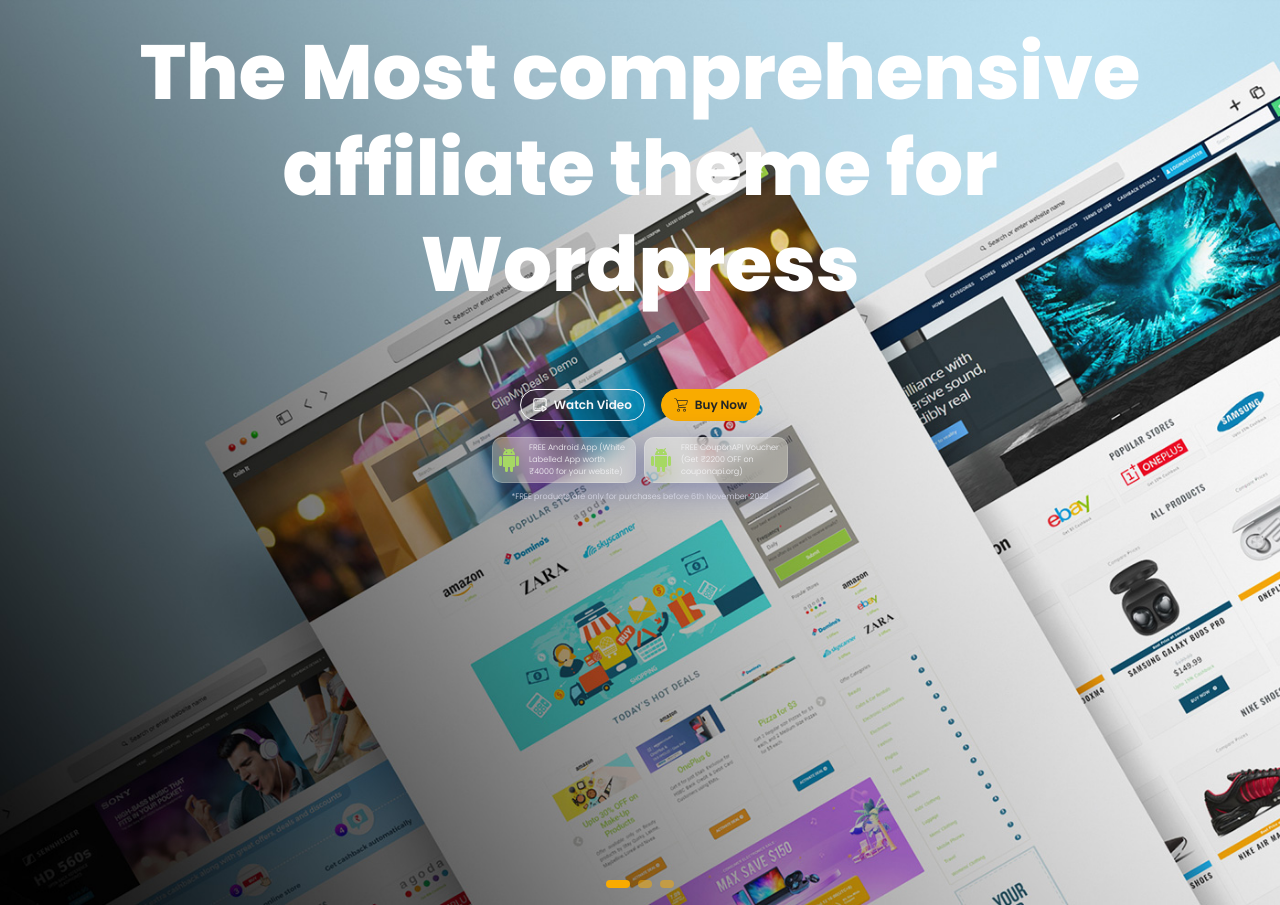
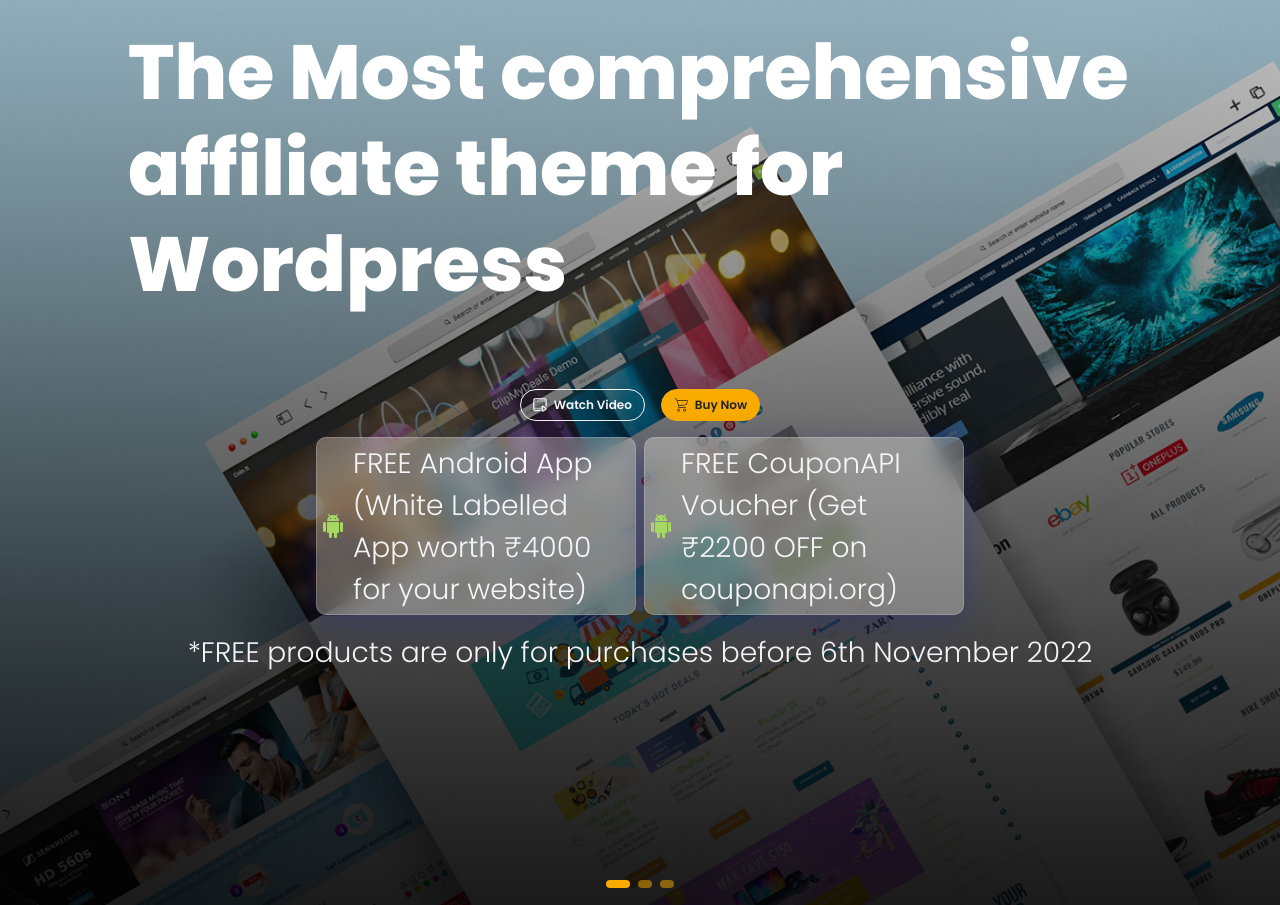
Before and after one commit to arshad81/clipmydeals, a PHP site: page / in a window 1280 px wide. Shown: the part 89-994 px from the top of the page. Run offline with PHP 8.4, Linux system fonts and the light colour scheme; some libraries are stand-ins or nearby versions.

Commit message:
Done for SM screen 568px

```diff
--- a/index.php
+++ b/index.php
@@ -1,28 +1,52 @@
 <?php
 include "./header.php"; ?>
 <div id="imageCarousel" class="carousel slide carousel-fade position-relative" data-bs-ride="carousel">
-    <div class="carousel-indicators">
+    <div class="carousel-indicators ">
         <button type="button" data-bs-target="#imageCarousel" data-bs-slide-to="0" class="active" aria-current="true" aria-label="Slide 1"></button>
         <button type="button" data-bs-target="#imageCarousel" data-bs-slide-to="1" aria-label="Slide 2"></button>
         <button type="button" data-bs-target="#imageCarousel" data-bs-slide-to="2" aria-label="Slide 3"></button>
     </div>
     <div class="carousel-inner ">
         <div class="carousel-item active">
-            <img src="./assets/images/mobile-version-image-1.jpg" class="d-block d-lg-none w-100 opacity-100" width="360px" alt="...">
-            <img src="./assets/images/Lg-Banner-1.jpg" class="d-none d-lg-block w-100 " alt="...">
+            <img src="./assets/images/mobile-version-image-1.jpg" class="d-block d-md-none w-100 opacity-100" width="360px" alt="...">
+            <img src="./assets/images/Tab-Banner-1.jpg" class="d-none d-md-block w-100 " alt="...">
             <div class="position-absolute top-0 start-50 translate-middle-x  w-100">
-                <p class="h1 text-custom-white text-center mx-auto mt-4 lh-sm carousel-text">The Most comprehensive affiliate theme for Wordpress</h1>
-                <div class="d-flex justify-content-center mt-10p">
-                    <button class="btn btn-outline-light mx-2 watch-btn"> <img class="me-1 " src="./assets/images/icons/btn-video.svg" alt="buy-now" width="14px"> Watch Video</button>
-                    <button class="btn btn-primary mx-2"> <img class="me-1" src="./assets/images/icons/buy-now-icon.svg" alt="buy-now" width="14px"> Buy Now</button>
+                <p class="h1 text-custom-white text-center text-md-start mx-auto mt-4 lh-sm carousel-text">The Most comprehensive affiliate theme for Wordpress</h1>
+                <div class="d-flex justify-content-center mt-6p ">
+                    <button class="btn btn-outline-light btn-sm-lg mx-2 watch-btn"> <img class="me-1 " src="./assets/images/icons/btn-video.svg" alt="buy-now" width="14px"> Watch Video</button>
+                    <button class="btn btn-primary btn-sm-lg mx-2"> <img class="me-1" src="./assets/images/icons/buy-now-icon.svg" alt="buy-now" width="14px"> Buy Now</button>
                 </div>
-                <div>
+                <div class="mt-sm-3">
                     <div class="d-flex justify-content-center mt-3">
                         <div class="glassmorphism-text-div mx-1  d-flex py-1 align-items-center">
                             <img class="mx-1" src="./assets/images/icons/banner-android-icon.svg" width="24px" alt="">
                             <p class="text-light m-0 mx-1  fs-6">FREE Android App (White Labelled App worth ₹4000 for your website) </p>
                         </div>
-                        <div class="glassmorphism-text-div mx-1 py-1 d-flex align-items-center">
+                        <div class="glassmorphism-text-div w-9rem mx-1 py-1 d-flex align-items-center ">
+                            <img class="mx-1" src="./assets/images/icons/banner-android-icon.svg" width="24px" alt="">
+                            <p class="text-light m-0 mx-1  fs-6">FREE CouponAPI Voucher (Get ₹2200 OFF on couponapi.org) </p>
+                        </div>
+                    </div>
+                    <p class="text-light text-center mt-2 fs-6 mt-sm-3">*FREE products are only for purchases before 6th November 2022</p>
+                </div>
+            </div>
+        </div>
+        <div class="carousel-item">
+        <img src="./assets/images/mobile-version-images-2.jpg" class="d-block d-md-none w-100 opacity-100" width="360px" alt="...">
+            <img src="./assets/images/tab-size-banner-2.jpg" class="d-none d-md-block w-100 " alt="...">
+            <div class="position-absolute top-0 start-50 translate-middle-x  w-100">
+                <p class="h1 text-custom-white text-center text-md-start mx-auto mt-4 lh-sm carousel-text">High featured android application specially made for you!</h1>
+                <div class="d-flex justify-content-center mt-6p ">
+                    <button class="btn btn-outline-light mx-2"> <img class="me-1" src="./assets/images/icons/btn-video.svg" alt="buy-now" width="14px"> Watch Video</button>
+                    <button class="btn btn-primary mx-2"> <img class="me-1" src="./assets/images/icons/buy-now-icon.svg" alt="buy-now" width="14px"> Buy Now</button>
+                </div>
+                <div>
+                    <div class="d-flex justify-content-center mt-3">
+                        <div class="glassmorphism-text-div w-9rem border border-2  border-primary mx-1  d-flex py-1 align-items-center">
+                            <img class="mx-1" src="./assets/images/icons/banner-android-icon.svg" width="24px" alt="">
+                            <p class="text-light m-0 mx-1  fs-6">FREE Android App (White Labelled App worth ₹4000 for your website) </p>
+                        </div>
+                        <div class="glassmorphism-text-div w-9rem mx-1 py-1 d-flex align-items-center">
                             <img class="mx-1" src="./assets/images/icons/banner-android-icon.svg" width="24px" alt="">
                             <p class="text-light m-0 mx-1  fs-6">FREE CouponAPI Voucher (Get ₹2200 OFF on couponapi.org) </p>
                         </div>
@@ -32,45 +56,21 @@ include "./header.php"; ?>
             </div>
         </div>
         <div class="carousel-item">
-        <img src="./assets/images/mobile-version-images-2.jpg" class="d-block d-lg-none w-100 opacity-100" width="360px" alt="...">
-            <img src="./assets/images/Lg-Banner-1.jpg" class="d-none d-lg-block w-100 " alt="...">
+        <img src="./assets/images/mobile-version-images-3.jpg" class="d-block d-md-none w-100 opacity-100" width="360px" alt="...">
+            <img src="./assets/images/tab-size-banner-3.jpg" class="d-none d-md-block w-100 " alt="...">
             <div class="position-absolute top-0 start-50 translate-middle-x  w-100">
-                <p class="h1 text-custom-white text-center mx-auto mt-4 lh-sm carousel-text">High featured android application specially made for you!</h1>
-                <div class="d-flex justify-content-center mt-10p">
+                <p class="h1 text-custom-white text-center text-md-start mx-auto mt-4 lh-sm carousel-text">Single API to get Coupons from all Affiliate Programs</h1>
+                <div class="d-flex justify-content-center mt-6p">
                     <button class="btn btn-outline-light mx-2"> <img class="me-1" src="./assets/images/icons/btn-video.svg" alt="buy-now" width="14px"> Watch Video</button>
                     <button class="btn btn-primary mx-2"> <img class="me-1" src="./assets/images/icons/buy-now-icon.svg" alt="buy-now" width="14px"> Buy Now</button>
                 </div>
                 <div>
                     <div class="d-flex justify-content-center mt-3">
-                        <div class="glassmorphism-text-div border border-2  border-primary mx-1  d-flex py-1 align-items-center">
+                        <div class="glassmorphism-text-div w-9rem mx-1  d-flex py-1 align-items-center">
                             <img class="mx-1" src="./assets/images/icons/banner-android-icon.svg" width="24px" alt="">
                             <p class="text-light m-0 mx-1  fs-6">FREE Android App (White Labelled App worth ₹4000 for your website) </p>
                         </div>
-                        <div class="glassmorphism-text-div mx-1 py-1 d-flex align-items-center">
-                            <img class="mx-1" src="./assets/images/icons/banner-android-icon.svg" width="24px" alt="">
-                            <p class="text-light m-0 mx-1  fs-6">FREE CouponAPI Voucher (Get ₹2200 OFF on couponapi.org) </p>
-                        </div>
-                    </div>
-                    <p class="text-light text-center mt-2 fs-6">*FREE products are only for purchases before 6th November 2022</p>
-                </div>
-            </div>
-        </div>
-        <div class="carousel-item">
-        <img src="./assets/images/mobile-version-images-3.jpg" class="d-block d-lg-none w-100 opacity-100" width="360px" alt="...">
-            <img src="./assets/images/Lg-Banner-1.jpg" class="d-none d-lg-block w-100 " alt="...">
-            <div class="position-absolute top-0 start-50 translate-middle-x  w-100">
-                <p class="h1 text-custom-white text-center mx-auto mt-4 lh-sm carousel-text">Single API to get Coupons from all Affiliate Programs</h1>
-                <div class="d-flex justify-content-center mt-10p">
-                    <button class="btn btn-outline-light mx-2"> <img class="me-1" src="./assets/images/icons/btn-video.svg" alt="buy-now" width="14px"> Watch Video</button>
-                    <button class="btn btn-primary mx-2"> <img class="me-1" src="./assets/images/icons/buy-now-icon.svg" alt="buy-now" width="14px"> Buy Now</button>
-                </div>
-                <div>
-                    <div class="d-flex justify-content-center mt-3">
-                        <div class="glassmorphism-text-div mx-1  d-flex py-1 align-items-center">
-                            <img class="mx-1" src="./assets/images/icons/banner-android-icon.svg" width="24px" alt="">
-                            <p class="text-light m-0 mx-1  fs-6">FREE Android App (White Labelled App worth ₹4000 for your website) </p>
-                        </div>
-                        <div class="glassmorphism-text-div border border-2  border-primary mx-1 py-1 d-flex align-items-center">
+                        <div class="glassmorphism-text-div w-9rem border border-2  border-primary mx-1 py-1 d-flex align-items-center">
                             <img class="mx-1" src="./assets/images/icons/banner-android-icon.svg" width="24px" alt="">
                             <p class="text-light m-0 mx-1  fs-6">FREE CouponAPI Voucher (Get ₹2200 OFF on couponapi.org) </p>
                         </div>
--- a/sass/main.scss
+++ b/sass/main.scss
@@ -53,6 +53,8 @@ $h2-font-size: 2rem;
 $h3-font-size: 1.5rem;
 $h4-font-size: 1.125rem;
 $h6-font-size: 0.5rem;
+$h6-font-size: 2.2vw;
+
 
 
 /*Font*/
@@ -84,8 +86,8 @@ $custom-colors: (
 );
 $theme-colors: map-merge($theme-colors, $custom-colors);
 
-$position-values: map-merge($position-values, (5rem: 0rem, 1rem:7rem));
-$spacers: map-merge($spacers, (10p: 6%));
+$position-values: map-merge($position-values, (5rem: 0rem, 1rem:7rem,9rem:9rem));
+$spacers: map-merge($spacers, (6p: 6%,10p: 1%));
 $font-sizes: map-merge($font-sizes , ("7": $font-size-base * 0.75));
 
 
@@ -159,7 +161,9 @@ $font-sizes: map-merge($font-sizes , ("7": $font-size-base * 0.75));
     -webkit-backdrop-filter: blur(10.5px);
     border-radius: 10px;
     border: 1px solid rgba(255, 255, 255, 0.18);
-    width: 9rem;
+    // width: 9rem;
+    width: 39vw;
+    max-width: 20rem;
 }
 
 .carousel-indicators>[data-bs-target] {
```
Also changed, not shown: assets/css/main.min.css, 1 other file.
